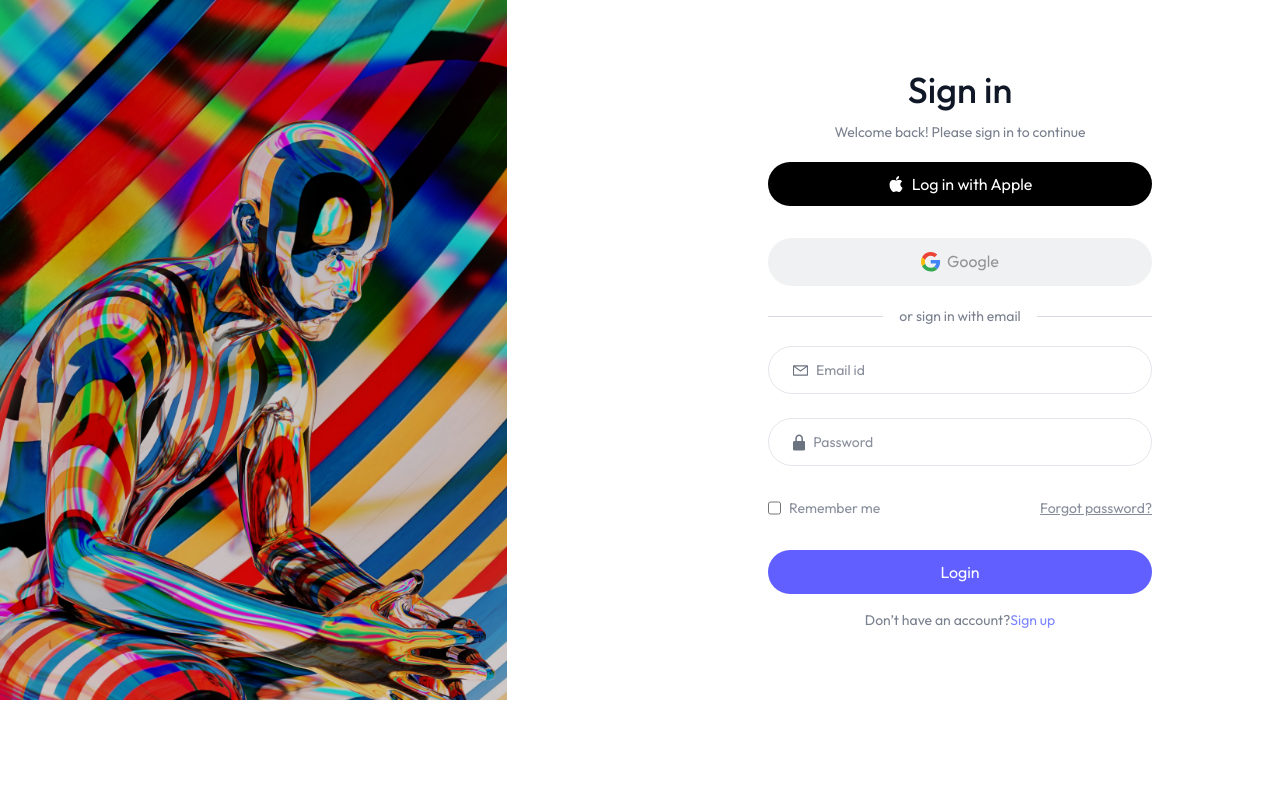
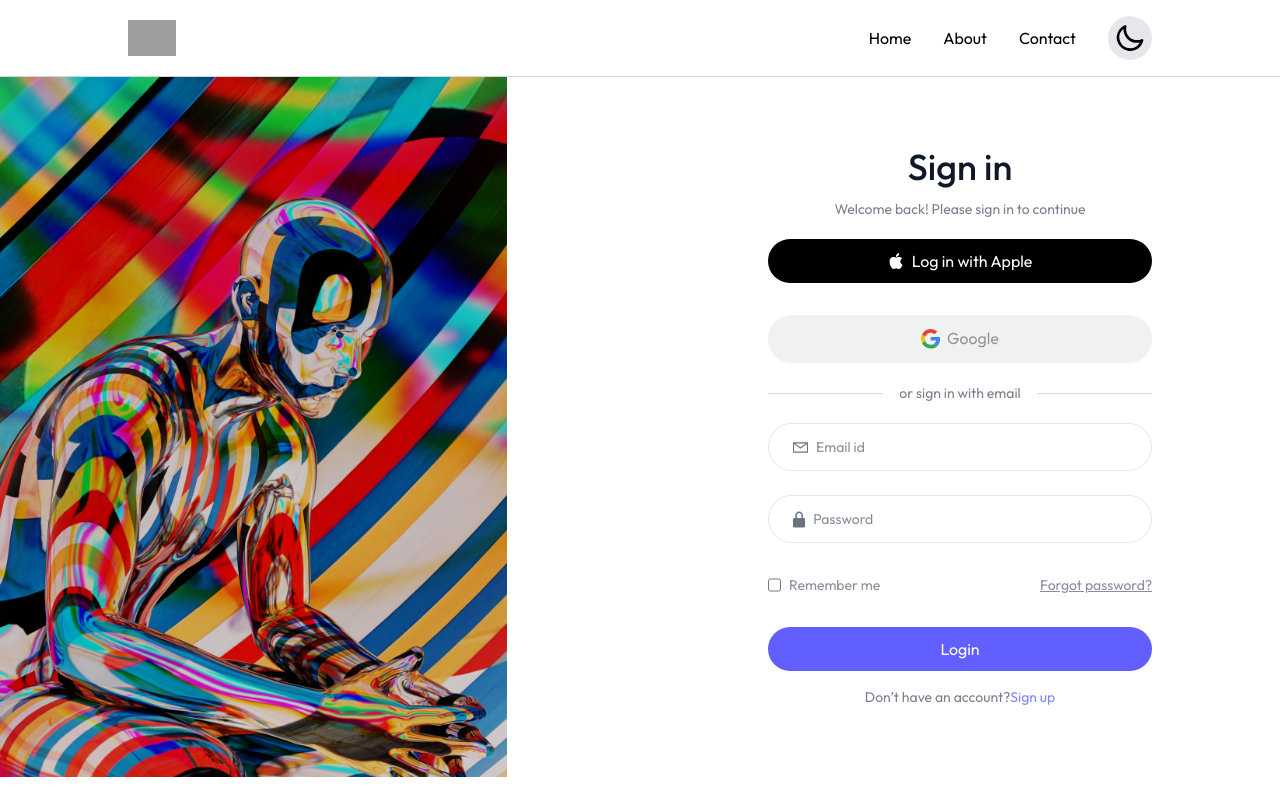
Before and after one commit to Warano02/Tiwfbooster_front, a React (Vite) app: page /auth in a window 1280 px wide. Built offline with nearby package versions, Linux system fonts and the light colour scheme; grey boxes are pictures that could not be loaded.

Commit message:
structure

```diff
--- a/package.json
+++ b/package.json
@@ -10,6 +10,8 @@
     "preview": "vite preview"
   },
   "dependencies": {
+    "@fortawesome/fontawesome-svg-core": "^6.7.2",
+    "@fortawesome/react-fontawesome": "^0.2.2",
     "@tailwindcss/vite": "^4.1.5",
     "prop-types": "^15.8.1",
     "react": "^18.3.1",
--- a/src/Layout/Auth.jsx
+++ b/src/Layout/Auth.jsx
@@ -1,17 +1,24 @@
-import { Outlet } from "react-router-dom";
+import { Outlet, useLocation } from "react-router-dom";
 // import { useAppContext } from "../context/AppContext";
+// import { useEffect } from "react";
+import Header from "../components/auth/Header";
 
 function Auth() {
-    // console.log(useAppContext());
+    // const navigate = useNavigate()
+    // const { user } = useAppContext()
+    // useEffect(() => {
+    //     if (user) {
+    //         alert("User is login")
+    //         navigate("/")
+    //     } else {
+    //         alert("You Can Login")
+    //     }
+    // })
+    const location = useLocation()
 
-    // const { user } = useAppContext()
-    // if (user) {
-    //     alert("User is login")
-    // } else {
-    //     alert("You Can Login")
-    // }
     return (
         <>
+            {location.pathname !== "/auth/" && <Header />}
             <div className="w-full h-full">
                 <Outlet />
             </div>
--- a/src/components/Footer1.jsx
+++ b/src/components/Footer1.jsx
@@ -5,7 +5,7 @@ import Subscribe1 from './news/Subscribe1'
 function Footer1() {
     return (
         <div>
-            <footer className="border-t-0.2 shadow border px-6 md:px-16 lg:px-24 xl:px-32 pt-8 w-full text-gray-500">
+            <footer className="border-t-0.8 shadow  px-6 md:px-16 lg:px-24 xl:px-32 pt-8 w-full text-gray-500">
                 <div className="flex flex-col md:flex-row justify-between w-full gap-10 border-b border-gray-500/30 pb-6">
                     <div className="md:max-w-96">
                         <img className="h-9" src={assets.icon.logoDark} alt="dummyLogoDark" />
--- /dev/null
+++ b/src/components/auth/Header.jsx
@@ -0,0 +1,42 @@
+import React from 'react'
+import ToggleTheme from '../common/ToggleTheme'
+import { Link } from 'react-router-dom'
+
+const Header = () => {
+    const [open, setOpen] = React.useState(false)
+    return (
+        <nav className="flex items-center justify-between px-6 md:px-16 lg:px-24 xl:px-32 py-4 border-b border-gray-300 bg-white relative transition-all">
+
+            <a href="#">
+                <img className="h-9" src="https://raw.githubusercontent.com/prebuiltui/prebuiltui/main/assets/dummyLogo/dummyLogoColored.svg" alt="dummyLogoColored" />
+            </a>
+
+            {/* Desktop Menu */}
+            <div className="hidden sm:flex items-center gap-8">
+                <Link to={"/"} className='block'>Home</Link>
+                <Link to={"/about"} className='block'>About</Link>
+                <Link to={"/contact"} className='block'>Contact</Link>
+                <ToggleTheme />
+            </div>
+
+            <button onClick={() => open ? setOpen(false) : setOpen(true)} aria-label="Menu" className="sm:hidden">
+                {/* Menu Icon SVG */}
+                <svg width="21" height="15" viewBox="0 0 21 15" fill="none" xmlns="http://www.w3.org/2000/svg">
+                    <rect width="21" height="1.5" rx=".75" fill="#426287" />
+                    <rect x="8" y="6" width="13" height="1.5" rx=".75" fill="#426287" />
+                    <rect x="6" y="13" width="15" height="1.5" rx=".75" fill="#426287" />
+                </svg>
+            </button>
+
+            {/* Mobile Menu */}
+            <div className={`${open ? 'flex' : 'hidden'} absolute top-[60px] left-0 w-full bg-white shadow-md py-4 flex-col items-start gap-2 px-5 text-sm md:hidden`}>
+                <Link to={"/"} className='block'>Home</Link>
+                <Link to={"/"} className='block'>About</Link>
+                <Link to={"/"} className='block'>Contact</Link>
+                <ToggleTheme />
+            </div>
+
+        </nav>)
+}
+
+export default Header
--- /dev/null
+++ b/src/components/common/ToggleTheme.jsx
@@ -0,0 +1,27 @@
+import { useTheme } from "../../context/theme-provider"
+
+function ToggleTheme() {
+    const { toggleTheme, theme } = useTheme()
+    return (
+        <div onClick={toggleTheme} className="relative cursor-pointer w-11 h-11 flex items-center justify-center bg-gray-200 rounded-full">
+
+            {theme === "dark" ? <svg
+                className="swap-off h-8 w-8 fill-current"
+                xmlns="http://www.w3.org/2000/svg"
+                viewBox="0 0 24 24">
+                <path
+                    d="M5.64,17l-.71.71a1,1,0,0,0,0,1.41,1,1,0,0,0,1.41,0l.71-.71A1,1,0,0,0,5.64,17ZM5,12a1,1,0,0,0-1-1H3a1,1,0,0,0,0,2H4A1,1,0,0,0,5,12Zm7-7a1,1,0,0,0,1-1V3a1,1,0,0,0-2,0V4A1,1,0,0,0,12,5ZM5.64,7.05a1,1,0,0,0,.7.29,1,1,0,0,0,.71-.29,1,1,0,0,0,0-1.41l-.71-.71A1,1,0,0,0,4.93,6.34Zm12,.29a1,1,0,0,0,.7-.29l.71-.71a1,1,0,1,0-1.41-1.41L17,5.64a1,1,0,0,0,0,1.41A1,1,0,0,0,17.66,7.34ZM21,11H20a1,1,0,0,0,0,2h1a1,1,0,0,0,0-2Zm-9,8a1,1,0,0,0-1,1v1a1,1,0,0,0,2,0V20A1,1,0,0,0,12,19ZM18.36,17A1,1,0,0,0,17,18.36l.71.71a1,1,0,0,0,1.41,0,1,1,0,0,0,0-1.41ZM12,6.5A5.5,5.5,0,1,0,17.5,12,5.51,5.51,0,0,0,12,6.5Zm0,9A3.5,3.5,0,1,1,15.5,12,3.5,3.5,0,0,1,12,15.5Z" />
+            </svg>
+                :
+                <svg
+                    className="swap-on h-8 w-8 fill-current"
+                    xmlns="http://www.w3.org/2000/svg"
+                    viewBox="0 0 24 24">
+                    <path
+                        d="M21.64,13a1,1,0,0,0-1.05-.14,8.05,8.05,0,0,1-3.37.73A8.15,8.15,0,0,1,9.08,5.49a8.59,8.59,0,0,1,.25-2A1,1,0,0,0,8,2.36,10.14,10.14,0,1,0,22,14.05,1,1,0,0,0,21.64,13Zm-9.5,6.69A8.14,8.14,0,0,1,7.08,5.22v.27A10.15,10.15,0,0,0,17.22,15.63a9.79,9.79,0,0,0,2.1-.22A8.11,8.11,0,0,1,12.14,19.73Z" />
+                </svg>}
+        </div>
+    )
+}
+
+export default ToggleTheme
--- a/src/context/AppContext.jsx
+++ b/src/context/AppContext.jsx
@@ -1,12 +1,10 @@
 import { createContext, useContext, useState } from "react";
-import { useNavigate } from "react-router-dom";
 
 export const AppContext = createContext()
 
 export const AppContextProvider = ({ children }) => {
-    const navigate = useNavigate()
     const [user, setUser] = useState(null)
-    const value = { navigate, user, setUser }
+    const value = { user, setUser }
     return <AppContext.Provider value={value}>
         {children}
     </AppContext.Provider>
--- a/src/main.jsx
+++ b/src/main.jsx
@@ -1,13 +1,11 @@
-import React from "react";
 import ReactDOM from "react-dom/client";
-import { RouterProvider } from "react-router-dom";
-import { router } from "./routes/router";
 import { ThemeProvider } from "./context/theme-provider";
 import "./index.css";
+import App from "./App";
+
 ReactDOM.createRoot(document.getElementById("root")).render(
-  <React.StrictMode>
-    <ThemeProvider>
-      <RouterProvider router={router} />
-    </ThemeProvider>
-  </React.StrictMode>
+  <ThemeProvider>
+    <App />
+  </ThemeProvider>
+
 );
--- a/src/pages/auth/OTP.jsx
+++ b/src/pages/auth/OTP.jsx
@@ -41,7 +41,6 @@ const OTP = () => {
     const code = digits.join('');
     console.log('Code:', code);
     console.log('Trust this device:', trustDevice);
-    // Ajoutez votre logique ici (envoi au backend, etc.)
   };
   return (
     <>
```
Also changed, not shown: src/App.jsx (+13 -0 lines), src/index.css (line endings or trailing spaces).
